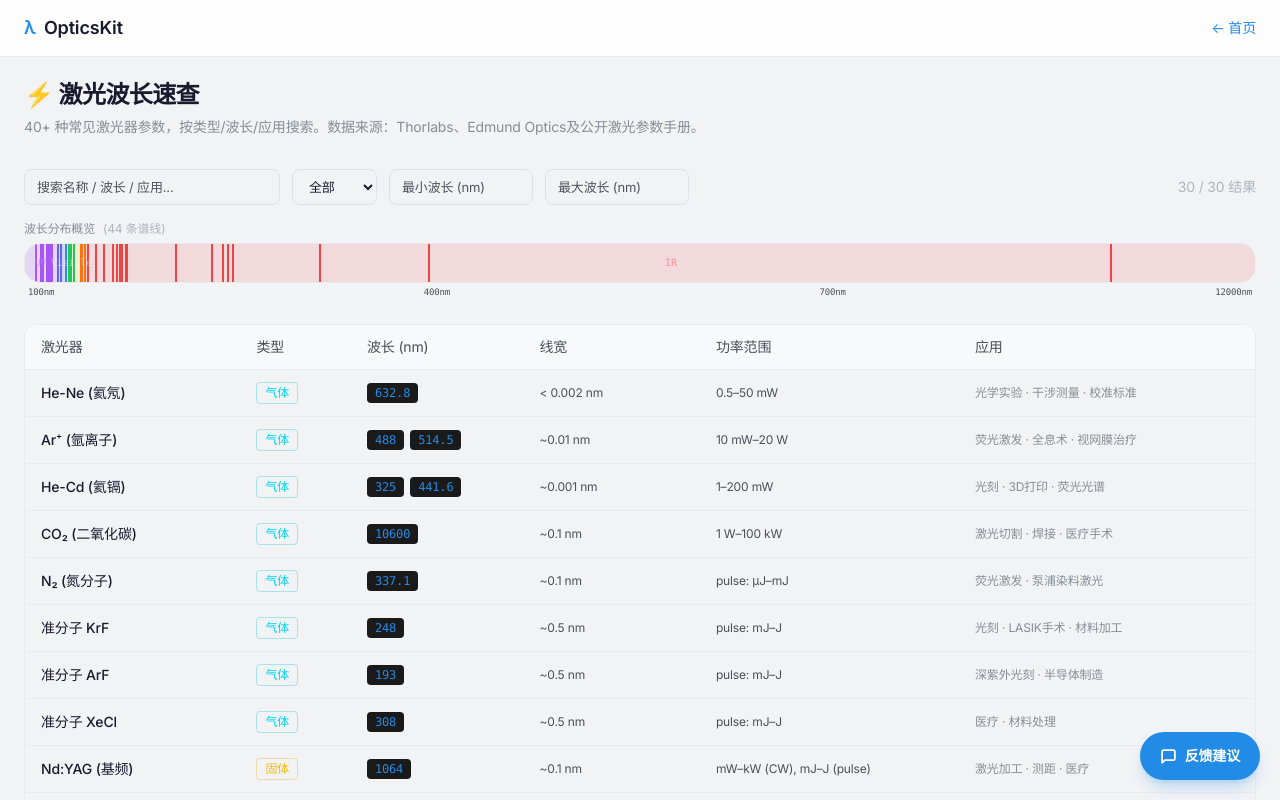
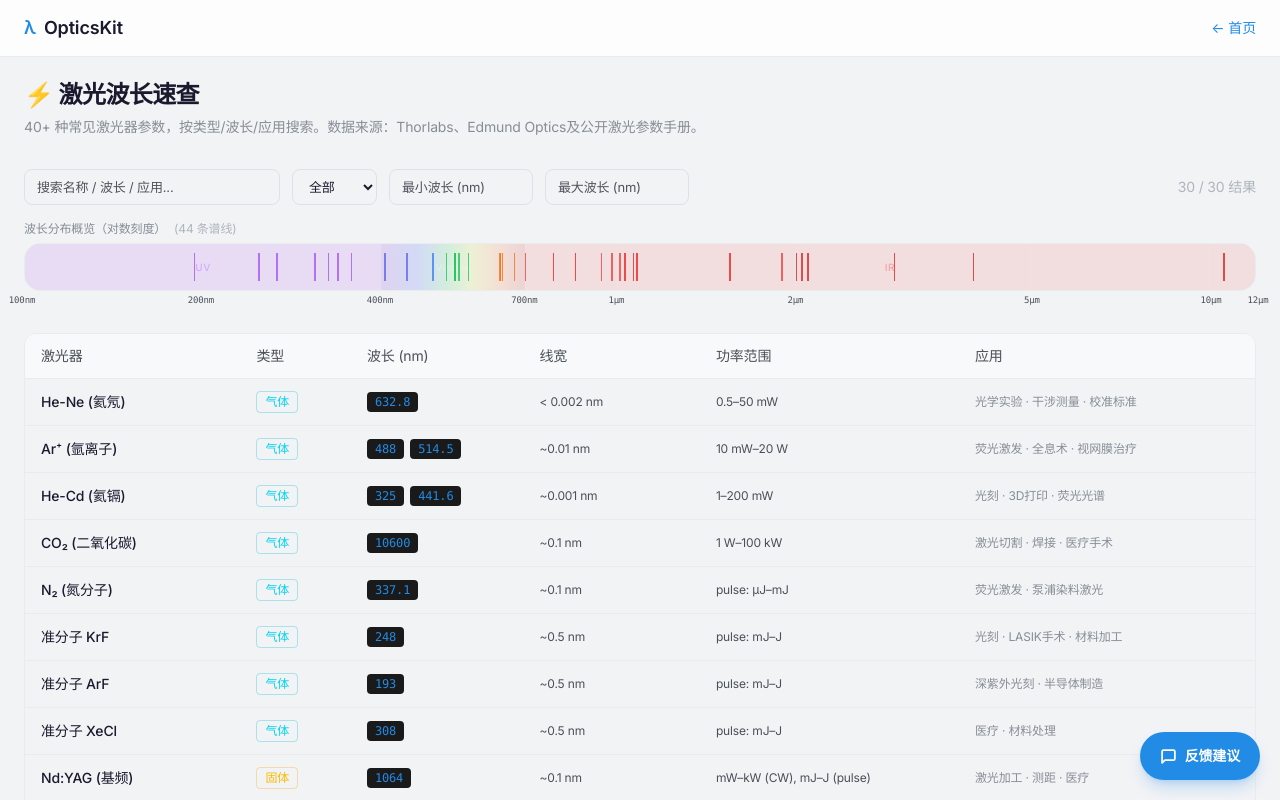
Before and after one commit to wolfoxbmm/opticskit, a Next.js app: page /tools/laser in a window 1280 px wide. Shown: the top 800 px of the page. Built offline with nearby package versions, Linux system fonts and the light colour scheme.

Commit message:
Improve laser wavelength band: log scale, hover tooltip, proper visible gradient stops

```diff
--- a/src/app/tools/laser/page.tsx
+++ b/src/app/tools/laser/page.tsx
@@ -54,76 +54,120 @@ const typeColors: Record<string, string> = {
   "光纤": "border-red-500/30 text-red-400",
 };
 
-// 波长分布概览组件
+// 波长分布概览组件 — 对数刻度版本
 function WavelengthBand({ filtered }: { filtered: LaserEntry[] }) {
   const allWls = filtered.flatMap(l => l.wavelengths);
   if (allWls.length === 0) return null;
 
-  const minWl = 100;   // 最低约 193nm（ArF），取整到 100
+  const minWl = 100;    // 100nm 覆盖 ArF 193nm
   const maxWl = 12000;  // 最高约 12000nm（QCL）
-  const range = maxWl - minWl;
+  const logMin = Math.log10(minWl);
+  const logMax = Math.log10(maxWl);
+  const logRange = logMax - logMin;
 
-  const toPercent = (wl: number) => ((wl - minWl) / range) * 100;
+  const toPercentLog = (wl: number) => ((Math.log10(wl) - logMin) / logRange) * 100;
 
-  // 波段边界百分比
-  const uvEnd = toPercent(400);
-  const visEnd = toPercent(700);
+  // 波段边界百分比（对数坐标）
+  const uvEnd = toPercentLog(400);
+  const visEnd = toPercentLog(700);
 
-  const BAR_HEIGHT = 40;
+  // 可见光渐变：7 个 color-stop，对齐物理波长
+  const visStopWls = [400, 460, 520, 570, 595, 635, 700];
+  const visStops = visStopWls.map(wl => toPercentLog(wl));
+  const visColors = ["#5B00C8", "#0033FF", "#00CC33", "#CCDD00", "#E6A800", "#FF5500", "#CC0000"];
+
+  // 刻度线位置（对数坐标上的关键波长）
+  const tickWls = [100, 200, 400, 700, 1000, 2000, 5000, 10000, 12000];
+
+  // 构建每个波长的来源信息
+  const wlInfo = filtered.flatMap(l =>
+    l.wavelengths.map(wl => ({ wl, name: l.name, type: l.type }))
+  );
+
+  const BAR_HEIGHT = 48;
+  const [hoveredLaser, setHoveredLaser] = useState<string | null>(null);
 
   return (
     <div className="mb-6">
       <div className="flex items-center gap-2 mb-1.5">
-        <span className="text-xs text-[#868E96]">波长分布概览</span>
+        <span className="text-xs text-[#868E96]">波长分布概览（对数刻度）</span>
         <span className="text-xs text-[#ADB5BD]">({allWls.length} 条谱线)</span>
+        {hoveredLaser && (
+          <span className="text-xs text-[#00BFFF] font-mono ml-2">→ {hoveredLaser}</span>
+        )}
       </div>
       <div
         className="relative rounded-lg overflow-hidden border border-[#E9ECEF]"
         style={{ height: BAR_HEIGHT }}
+        onMouseLeave={() => setHoveredLaser(null)}
       >
         {/* 三区背景 */}
         <div className="absolute inset-0 flex">
           <div
-            style={{ width: `${uvEnd}%`, backgroundColor: "rgba(147,51,234,0.15)" }}
+            style={{ width: `${uvEnd}%`, backgroundColor: "rgba(147,51,234,0.12)" }}
             className="h-full"
           />
           <div
             style={{
               width: `${visEnd - uvEnd}%`,
-              background: "linear-gradient(90deg, #8B00FF, #0000FF, #00FF00, #FFFF00, #FFA500, #FF0000)",
-              opacity: 0.15,
+              background: `linear-gradient(90deg, ${visColors.map((c, i) => `${c} ${((visStops[i] - uvEnd) / (visEnd - uvEnd)) * 100}%`).join(", ")})`,
+              opacity: 0.13,
             }}
             className="h-full"
           />
           <div
-            style={{ width: `${100 - visEnd}%`, backgroundColor: "rgba(239,68,68,0.15)" }}
+            style={{ width: `${100 - visEnd}%`, backgroundColor: "rgba(239,68,68,0.12)" }}
             className="h-full"
           />
         </div>
 
+        {/* 刻度虚线 */}
+        {tickWls.map(tw => {
+          const pct = toPercentLog(tw);
+          return (
+            <div
+              key={`tick-${tw}`}
+              className="absolute top-0 h-full pointer-events-none"
+              style={{
+                left: `${pct}%`,
+                width: "1px",
+                backgroundColor: "rgba(255,255,255,0.08)",
+              }}
+            />
+          );
+        })}
+
         {/* 波长标记线 */}
-        {allWls.map((wl, i) => {
-          const pct = toPercent(wl);
+        {wlInfo.map((info, i) => {
+          const pct = toPercentLog(info.wl);
+          const isHovered = hoveredLaser === info.name;
+
           // 根据波长着色
           let color: string;
-          if (wl < 400) color = "#a855f7";      // UV 紫色
-          else if (wl < 450) color = "#6366f1"; // 紫蓝
-          else if (wl < 500) color = "#3b82f6"; // 蓝
-          else if (wl < 570) color = "#22c55e"; // 绿
-          else if (wl < 600) color = "#eab308"; // 黄
-          else if (wl < 700) color = "#f97316"; // 橙
-          else color = "#ef4444";                // IR 红
+          if (info.wl < 400) color = "#a855f7";
+          else if (info.wl < 460) color = "#6366f1";
+          else if (info.wl < 500) color = "#3b82f6";
+          else if (info.wl < 570) color = "#22c55e";
+          else if (info.wl < 595) color = "#eab308";
+          else if (info.wl < 700) color = "#f97316";
+          else if (info.wl < 2000) color = "#ef4444";
+          else color = "#dc2626";
 
           return (
             <div
               key={i}
-              className="absolute top-0 bottom-0"
+              className="absolute top-1 cursor-pointer transition-opacity duration-150"
               style={{
                 left: `${pct}%`,
-                width: "2px",
+                width: isHovered ? "3px" : "1.5px",
+                height: isHovered ? `calc(100% - 2px)` : "60%",
+                top: isHovered ? "1px" : "20%",
                 backgroundColor: color,
+                opacity: isHovered ? 1 : 0.8,
+                zIndex: isHovered ? 10 : 1,
               }}
-              title={`${wl} nm`}
+              title={`${info.wl} nm · ${info.name}`}
+              onMouseEnter={() => setHoveredLaser(info.name)}
             />
           );
         })}
@@ -131,22 +175,32 @@ function WavelengthBand({ filtered }: { filtered: LaserEntry[] }) {
         {/* 波段标签 */}
         <div className="absolute inset-0 flex pointer-events-none">
           <div style={{ width: `${uvEnd}%` }} className="flex items-center justify-center">
-            <span className="text-[10px] text-purple-400/60 font-mono">UV</span>
+            <span className="text-[10px] text-purple-400/50 font-medium tracking-wider">UV</span>
           </div>
           <div style={{ width: `${visEnd - uvEnd}%` }} className="flex items-center justify-center">
-            <span className="text-[10px] text-white/40 font-mono">Visible</span>
+            <span className="text-[10px] text-white/30 font-medium tracking-wider">Visible</span>
           </div>
           <div style={{ width: `${100 - visEnd}%` }} className="flex items-center justify-center">
-            <span className="text-[10px] text-red-400/60 font-mono">IR</span>
+            <span className="text-[10px] text-red-400/50 font-medium tracking-wider">IR</span>
           </div>
         </div>
       </div>
-      {/* 底部刻度参考 */}
-      <div className="flex justify-between text-[9px] text-[#495057] font-mono mt-0.5 px-1">
-        <span>{minWl}nm</span>
-        <span>400nm</span>
-        <span>700nm</span>
-        <span>{maxWl}nm</span>
+
+      {/* 底部刻度参考 — 对数标尺 */}
+      <div className="relative h-4 mt-0.5 mx-[-2px]">
+        {tickWls.map(tw => {
+          const pct = toPercentLog(tw);
+          const label = tw >= 1000 ? `${tw / 1000}μm` : `${tw}nm`;
+          return (
+            <span
+              key={`tl-${tw}`}
+              className="absolute text-[9px] text-[#495057] font-mono"
+              style={{ left: `${pct}%`, transform: "translateX(-50%)" }}
+            >
+              {label}
+            </span>
+          );
+        })}
       </div>
     </div>
   );
```
